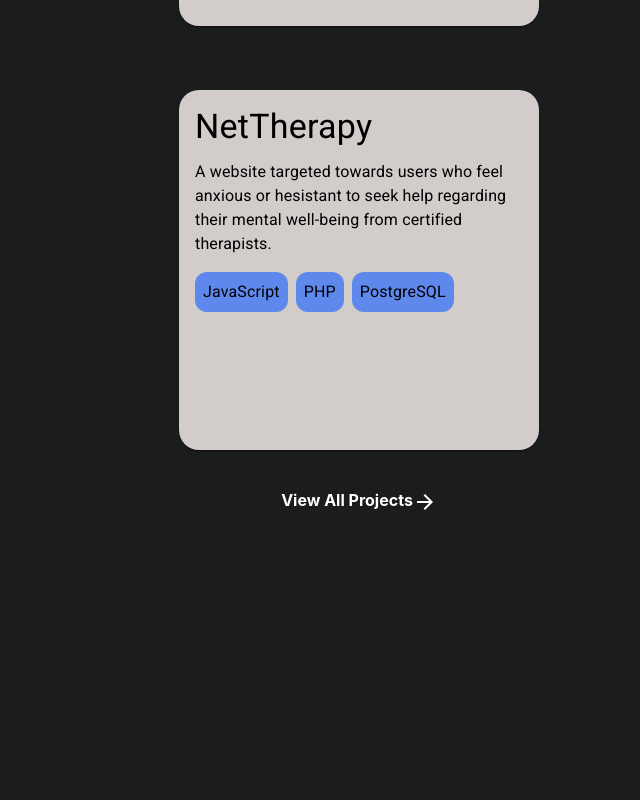
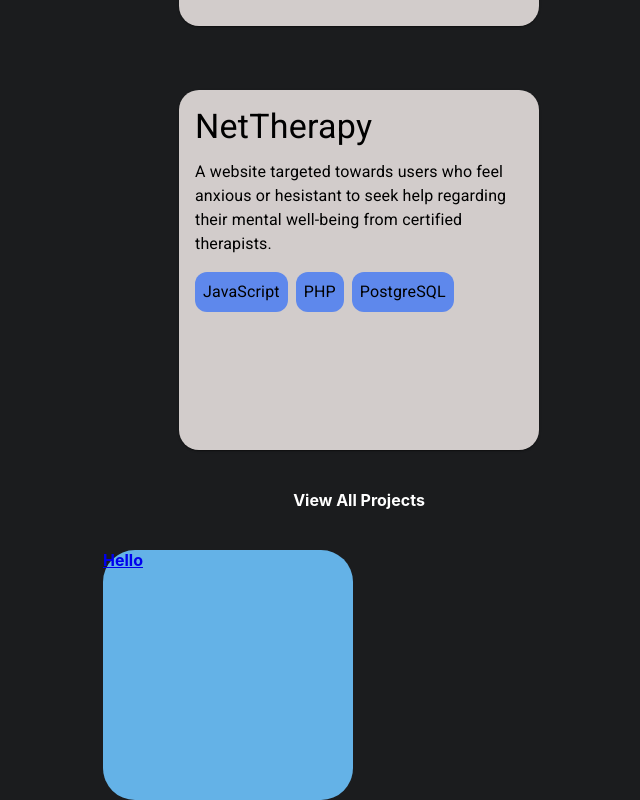
Before and after one commit to setoi1/Portfolio-ianseto.dev, a React (Vite) app: page / in a window 1280 px wide. Shown: the part 3034-3834 px from the top of the page, without its empty margins (601-1241 px from the left). Before the commit the page ends 3588 px from the top, so only its background shows below. Built offline with nearby package versions, Linux system fonts and the light colour scheme.

Commit message:
testing new card component

```diff
--- a/src/components/NewProjectCard/NewProjectCard.css
+++ b/src/components/NewProjectCard/NewProjectCard.css
@@ -1,3 +1,14 @@
-.card-container {
+.card-wrapper {
   background-color: #64B2E7;
+  width: 250px;
+  height: 250px;
+  border-radius: 2rem;
+  transition: .5s;
 }
+
+.card-wrapper:hover {
+  width: 500px;
+  height: 500px;
+  cursor: pointer;
+  transition: .5s;
+}
--- a/src/components/NewProjectCard/NewProjectCard.tsx
+++ b/src/components/NewProjectCard/NewProjectCard.tsx
@@ -3,9 +3,9 @@ import './NewProjectCard.css';
 
 export default function NewProjectCard(props: any) {
   return (
-    <div className='card-container'>
-      <a href=''>
-
+    <div className='card-wrapper'>
+      <a href='https://google.com'>
+        Hello
       </a>
     </div>
   );
--- a/src/components/Projects/Projects.tsx
+++ b/src/components/Projects/Projects.tsx
@@ -1,7 +1,7 @@
 import { motion } from 'framer-motion';
 import Grid from '@mui/material/Grid';
 import ProjectCard from '../ProjectCard/ProjectCard';
-import ArrowForward from '@mui/icons-material/ArrowForward';
+import NewProjectCard from '../NewProjectCard/NewProjectCard';
 import { Typography } from '@mui/material';
 import './Projects.css';
 
@@ -142,7 +142,8 @@ export default function Projects() {
             ))}
           </Grid>
         </div>
-        <a href='https://github.com/setoi1/'>View All Projects<ArrowForward /></a>
+        <a href='https://github.com/setoi1/'>View All Projects</a>
+        <NewProjectCard />
       </div>
     </section>
   );
```
